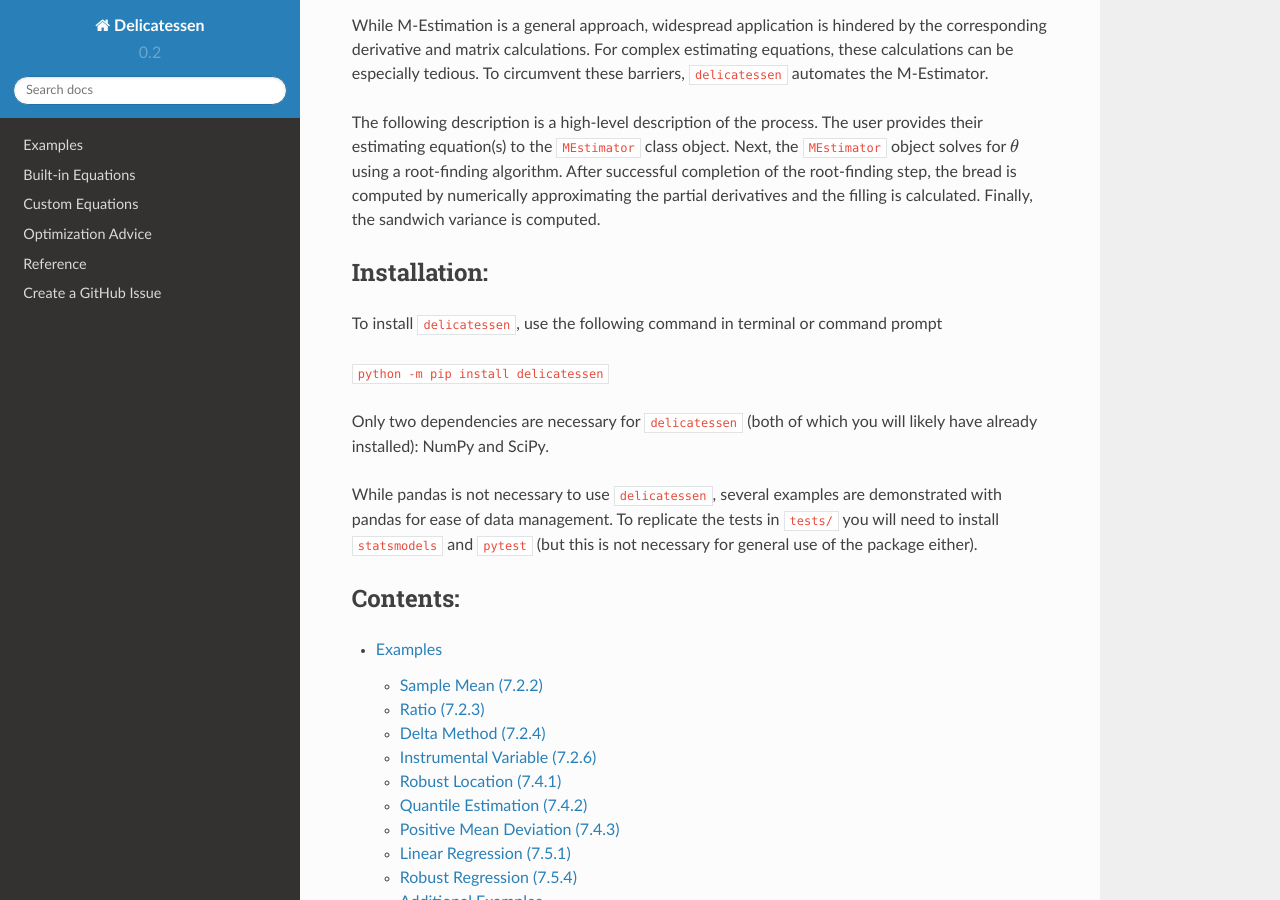
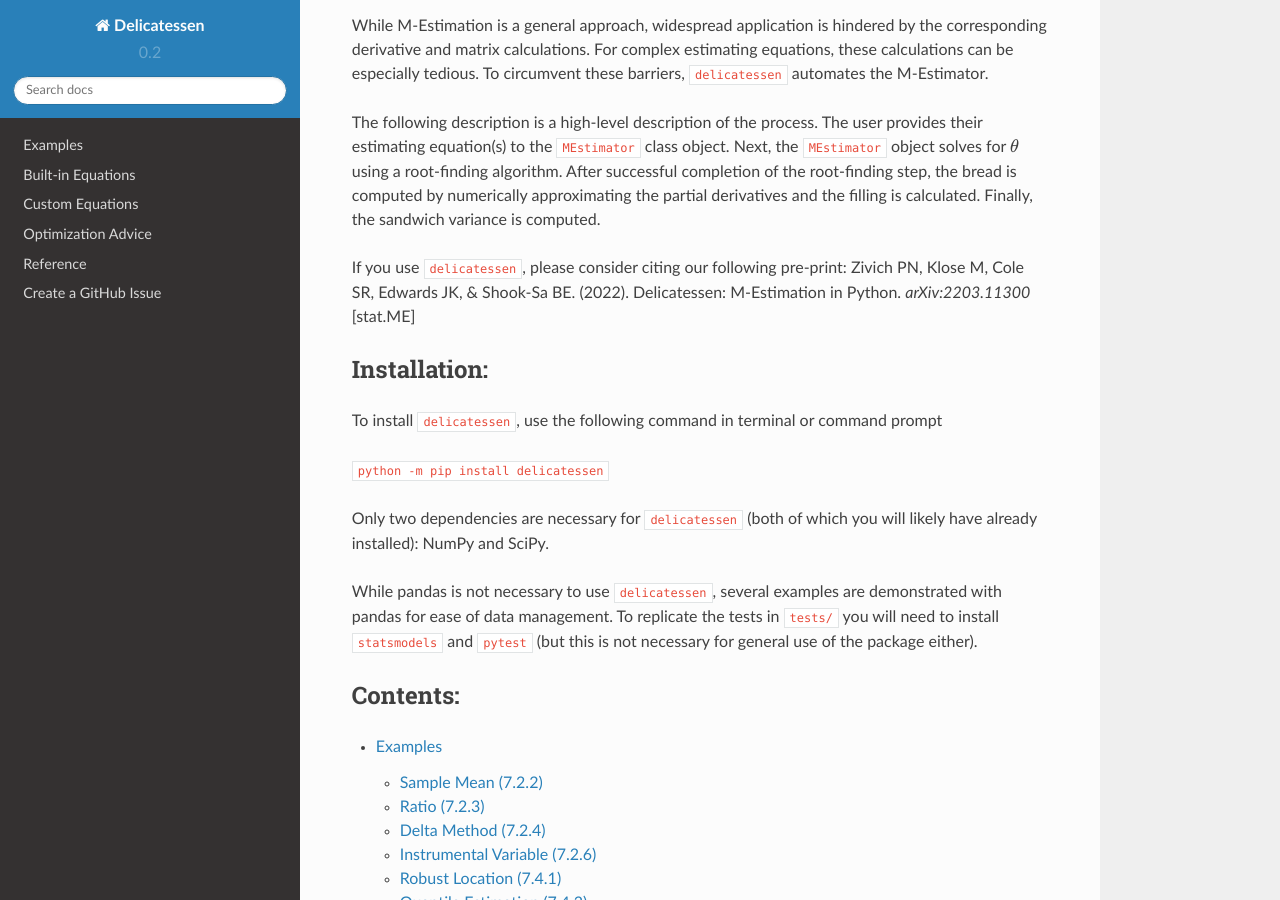
Before and after one commit to pzivich/Delicatessen, a Sphinx documentation site: the page built from docs/index.rst, in a window 1280 px wide and 900 px high, scrolled down 1324 px. Built offline with Sphinx 7.4.7 and the Read the Docs theme 2.0.0, drawn with Linux system fonts in a browser that asks for light colours.

Commit message:
added cite to arxiv paper

```diff
--- a/docs/index.rst
+++ b/docs/index.rst
@@ -45,6 +45,8 @@
 algorithm. After successful completion of the root-finding step, the bread is computed by numerically approximating the
 partial derivatives and the filling is calculated. Finally, the sandwich variance is computed.
 
+If you use ``delicatessen``, please consider citing our following pre-print: Zivich PN, Klose M, Cole SR, Edwards JK,
+& Shook-Sa BE. (2022). Delicatessen: M-Estimation in Python. *arXiv:2203.11300* [stat.ME]
 
 Installation:
 -------------
```
Also changed, not shown: README.md (+3 -0 lines).
